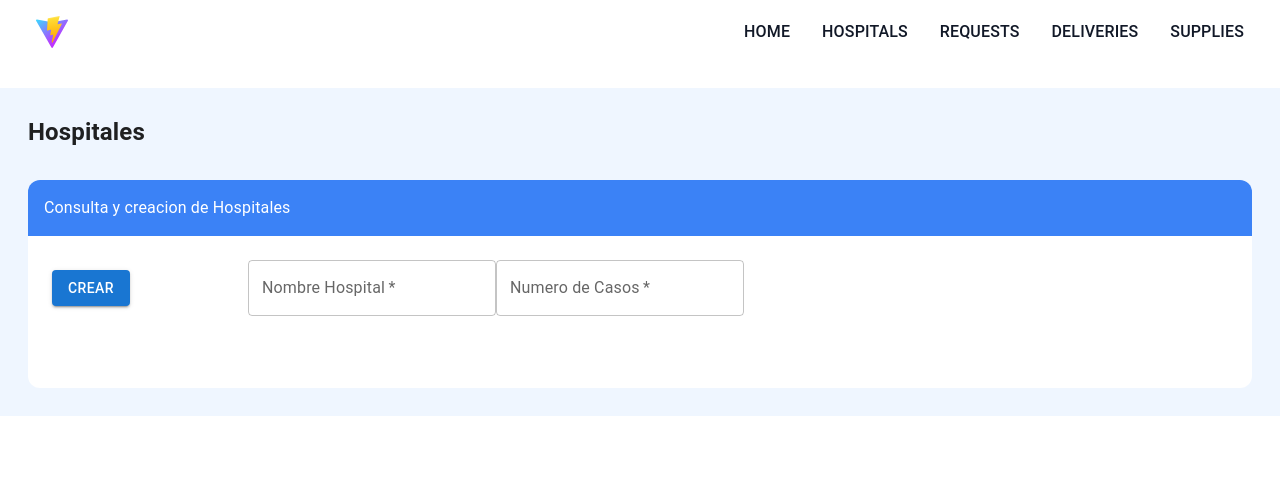
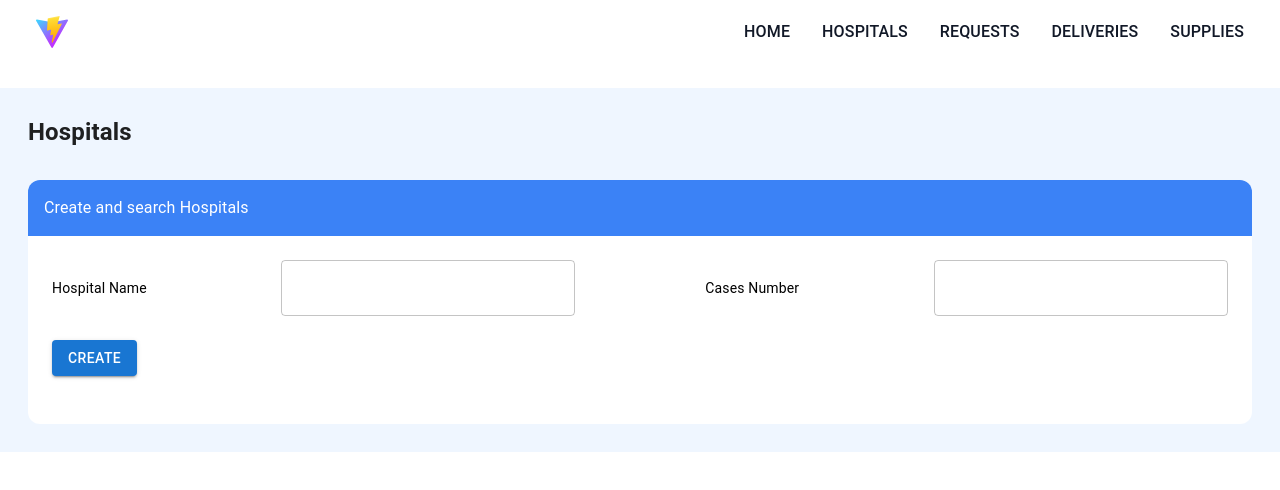
Before and after one commit to Daniel13Alfa/HospitalWeb, a React (Vite) app: page /#/hospitales in a window 1280 px wide. Shown: the top 490 px of the page. Built offline with nearby package versions, Linux system fonts and the light colour scheme; no server answers.

Commit message:
re organice hospitals

```diff
--- a/src/components/Hospitales.jsx
+++ b/src/components/Hospitales.jsx
@@ -52,32 +52,33 @@ const Hospitales = () => {
         <Header />
         <div className="content bg-blue-50 flex">
           <div className="info w-full p-7">
-            <h1 className="font-bold text-2xl">Hospitales</h1>
+            <h1 className="font-bold text-2xl">Hospitals</h1>
             <div className="CardInfo w-12/12 bg-white mt-8 rounded-xl">
               <div className="Cardheadr bg-blue-500 text-white rounded-t-xl">
-                <h1 className="p-4">Consulta y creacion de Hospitales</h1>
+                <h1 className="p-4">Create and search Hospitals</h1>
               </div>
               <div className="CardConten p-6">
-                <div className="tienda mb-6 flex justify-between items-center">
-                  <Button variant="contained" onClick={insertHospital}>
-                    CREAR
-                  </Button>
-
-                  <div className="buttons w-10/12 ">
+                <div className="dates mb-6 flex justify-between items-center">
+                  <h1 className="w-1/12 text-sm text-black">Hospital Name</h1>
                   <TextField
                     required
                     id="outlined-required"
-                      label="Nombre Hospital"
+                    className="w-3/12"
                     onChange={(ev) => setHospital(ev.target.value)}
                   />
+                  <h1 className="w-1/12 text-sm text-black">Cases Number</h1>
                   <TextField
                     required
                     id="outlined-required"
-                      label="Numero de Casos"
+                    type="number"
+                    className="w-3/12"
                     onChange={(ev) => setCasos(ev.target.value)}
                   />
                 </div>
-                </div>
+                <Button variant="contained" onClick={insertHospital}>
+                  CREATE
+                </Button>
+                <br></br>
                 <br></br>
                 {Object.keys(allHospitales).length !== 0 ? (
                   <TableHospitales tablebody={allHospitales} />
--- a/src/tables/TableHospitales.jsx
+++ b/src/tables/TableHospitales.jsx
@@ -4,16 +4,16 @@ import { DataGrid, GridToolbar } from "@mui/x-data-grid";
 
 export const TableHospitales = ({ tablehead, tablebody }) => {
   const columns = [
-    { field: "id", headerName: "No", width: 90 },
+    { field: "id", headerName: "No.", width: 90 },
     {
       field: "nombre_hospital",
-      headerName: "Nombre Hospital",
+      headerName: "Hospital Name",
       width: 150,
       editable: true,
     },
     {
       field: "num_casos",
-      headerName: "Numero de casos",
+      headerName: "Case Number",
       width: 150,
       editable: true,
     },
```
Lines whose indentation alone changed are shown as unchanged.
